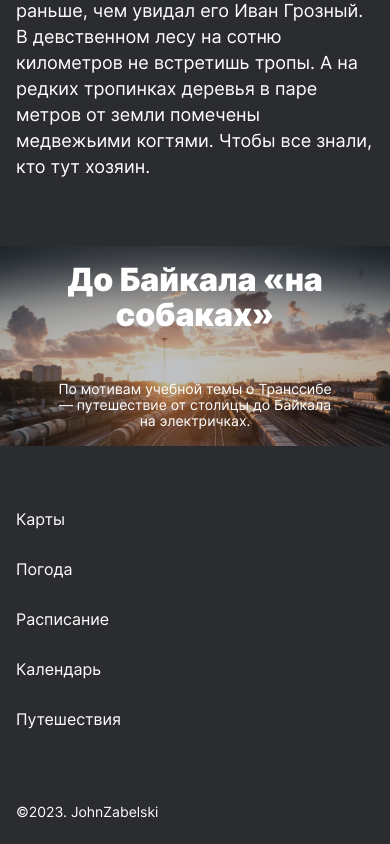
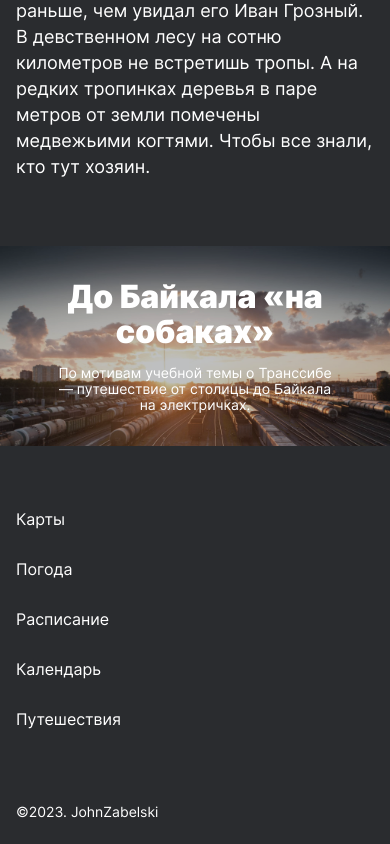
Before and after one commit to JohnZabelski/russian-travel, a plain HTML site: page index.html in a window 390 px wide. Shown: the part 9778-10622 px from the top of the page. Drawn offline with Linux system fonts and the light colour scheme.

Commit message:
russian__travel

```diff
--- a/blocks/cover/__subtitle/cover__subtitle.css
+++ b/blocks/cover/__subtitle/cover__subtitle.css
@@ -27,6 +27,5 @@
         font-weight: 400;
         font-size: 14px;
         line-height: 16px;
-        margin: auto;
     }
 }
--- a/blocks/cover/__title/cover__title.css
+++ b/blocks/cover/__title/cover__title.css
@@ -27,6 +27,5 @@
         font-weight: 900;
         font-size: 32px;
         line-height: 35px;
-        margin: auto;
     }
 }
```
